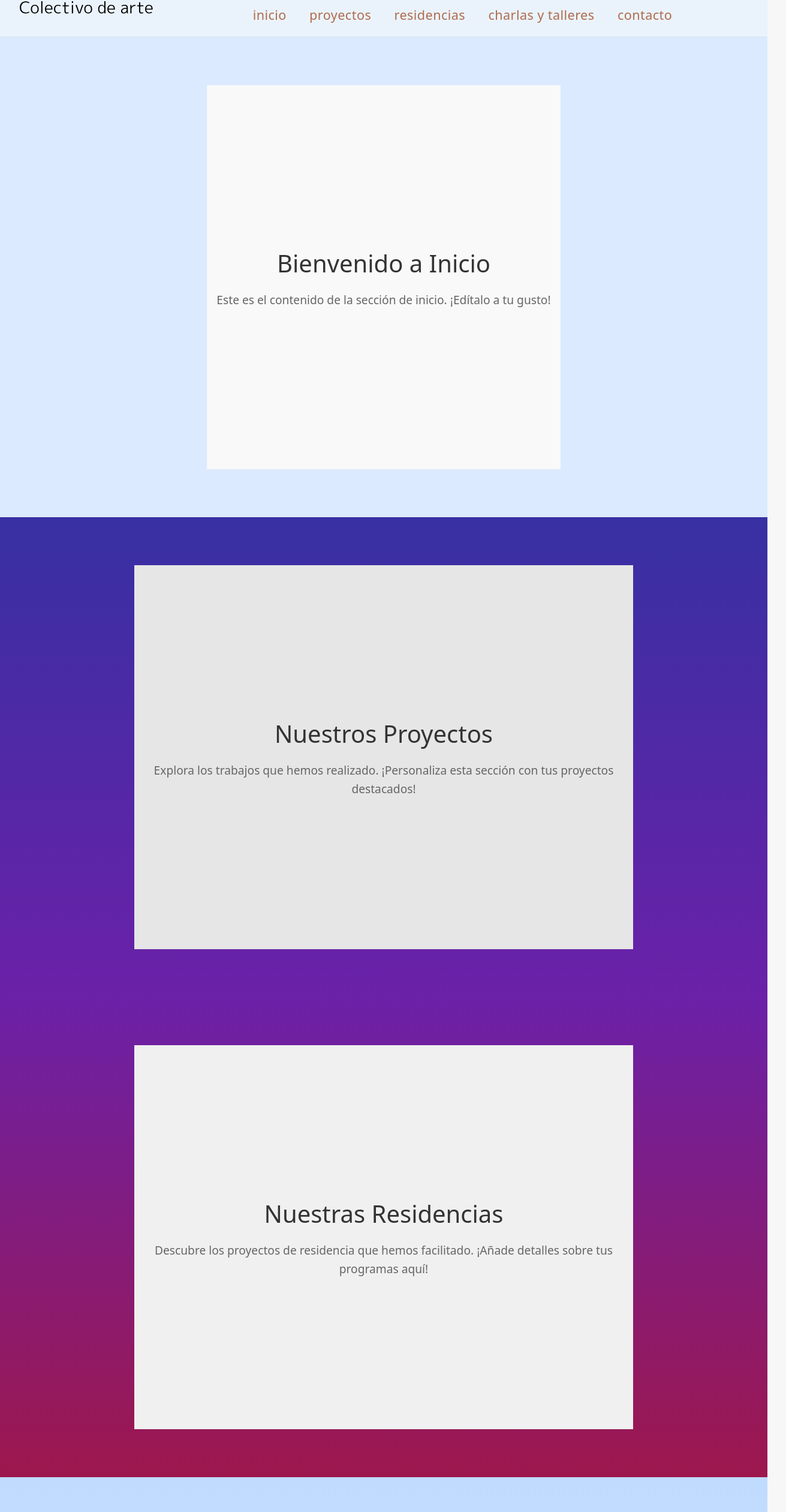
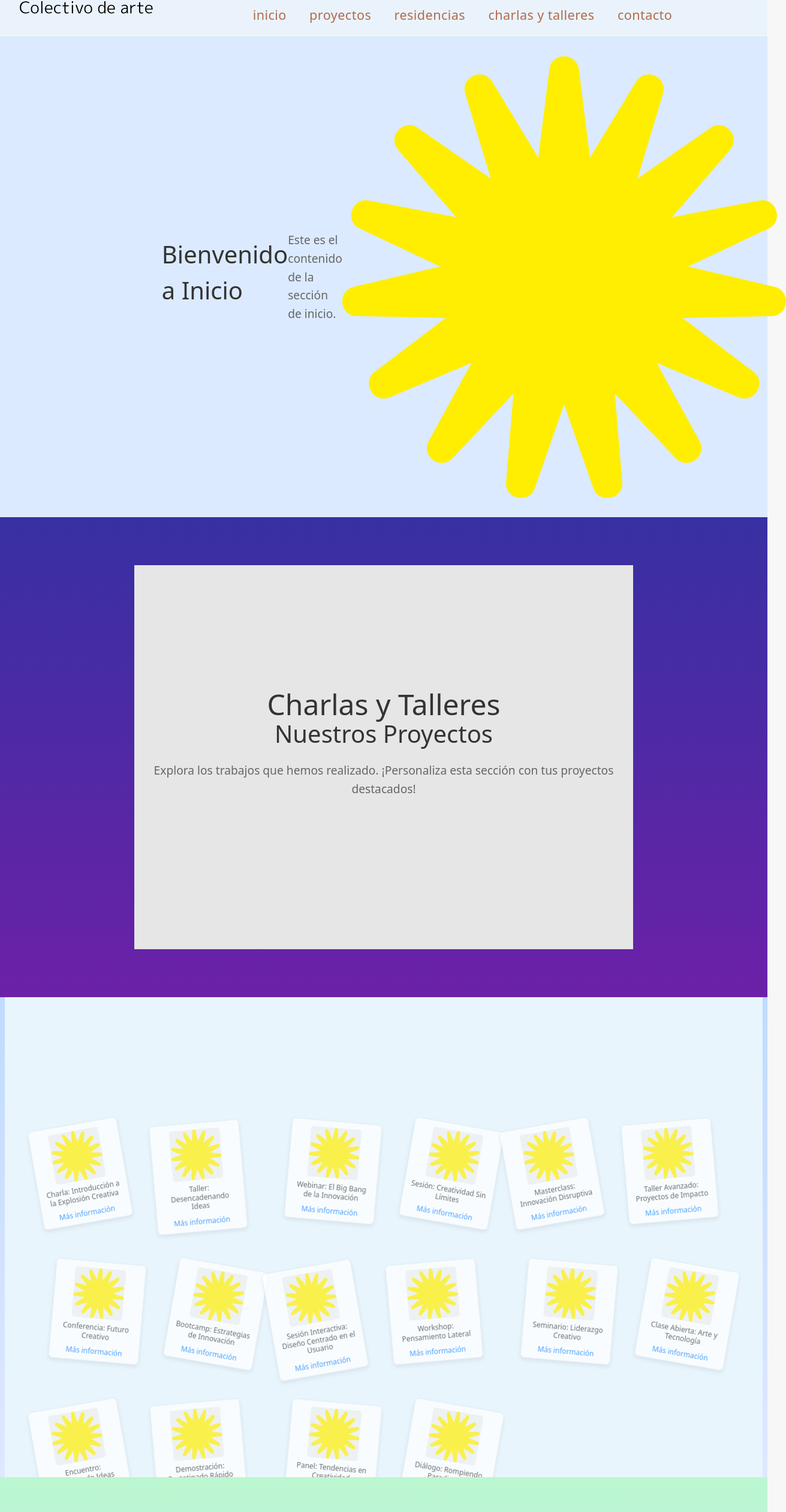
Before and after one commit to jescobedo-2004/caput-upac-website, a React (Vite) app: page / in a window 1280 px wide. Shown: the part 71-2591 px from the top of the page at 60% size, 1311 px wide, since content can reach past the window. Built offline with nearby package versions, Linux system fonts and the light colour scheme.

Commit message:
cambios 23/09

```diff
--- a/src/App.tsx
+++ b/src/App.tsx
@@ -11,18 +11,31 @@ export function App() {
     <>
       <Header />
       <div className="relative">
+        {/* Sección Inicio (vertical) */}
         <div className="sticky top-0 h-screen flex flex-col items-center justify-center bg-blue-100">
           <Inicio />
         </div>
-        <div className="sticky top-0 h-screen flex flex-col items-center justify-center bg-gradient-to-b from-indigo-800 to-purple-800 text-white">
-          <Proyectos />
+
+        {/* Contenedor para scroll horizontal: Proyectos y Residencias */}
+        <div className="sticky top-0 h-screen overflow-hidden">
+          <div className="w-full h-full flex overflow-x-scroll snap-x snap-mandatory">
+            {/* Proyectos (horizontal) */}
+            <div className="w-screen h-full flex-shrink-0 flex flex-col items-center justify-center bg-gradient-to-b from-indigo-800 to-purple-800 text-white snap-center">
+              <Proyectos />
+            </div>
+            {/* Residencias (horizontal) */}
+            <div className="w-screen h-full flex-shrink-0 flex flex-col items-center justify-center bg-gradient-to-b from-purple-800 to-pink-800 text-white snap-center">
+              <Residencias />
+            </div>
+          </div>
         </div>
-        <div className="sticky top-0 h-screen flex flex-col items-center justify-center bg-gradient-to-b from-purple-800 to-pink-800 text-white">
-          <Residencias />
-        </div>
+
+        {/* Sección Charlas y Talleres (vertical) */}
         <div className="sticky top-0 h-screen flex flex-col items-center justify-center bg-gradient-to-b from-blue-200 to-indigo-100 text-black">
           <CharlasYTalleres />
         </div>
+
+        {/* Sección Contacto (vertical) */}
         <div className="sticky top-0 h-screen flex flex-col items-center justify-center bg-gradient-to-b from-green-200 to-blue-200">
           <Contacto />
         </div>
--- a/src/components/CharlasYTalleres/CharlasYTalleres.module.css
+++ b/src/components/CharlasYTalleres/CharlasYTalleres.module.css
@@ -1,34 +1,125 @@
 .charlasYTalleresSection {
-  padding: 2rem 1rem;
-  text-align: center;
-  background-color: #e0e0e0;
-  min-height: 80vh;
+  min-height: 100vh;
   display: flex;
-  flex-direction: column;
+  flex-direction: column; /* Cambiado a columna para apilar título, tarjetas y botón */
   justify-content: center;
   align-items: center;
+  padding: 2rem;
+  box-sizing: border-box;
+  background-color: #e9f5fc; /* Color de fondo único para toda la sección */
 }
 
-.charlasYTalleresSection h1 {
-  font-size: 2.5rem;
-  color: #333;
-  margin-bottom: 1rem;
+.sectionTitle {
+  font-size: 3rem; /* Tamaño del título */
+  color: #333; /* Color del texto del título */
+  margin-bottom: 2rem; /* Espacio debajo del título */
+  text-align: center;
+  /*padding-top: 2rem;*/
 }
 
-.charlasYTalleresSection p {
-  font-size: 1.2rem;
-  color: #666;
-  max-width: 800px;
-  line-height: 1.6;
+/* Animación de entrada */
+@keyframes slide-in {
+  from {
+    transform: scale(0.85) rotate(var(--_rotate-from));
+    opacity: 0.7;
+  }
+  to {
+    transform: scale(1) rotate(0deg);
+    opacity: 1;
+  }
 }
 
-/* Media Queries para responsividad */
-@media (max-width: 768px) {
-  .charlasYTalleresSection h1 {
-    font-size: 2rem;
+.mainContainer {
+  --cols: 2;
+  display: grid;
+  grid-template-columns: repeat(var(--cols), minmax(0, 300px));
+  gap: 1.25rem;
+  padding-inline: 1.25rem;
+  padding-block: 75vh 50vh; /* Ajustado para dar espacio al scroll de las cards */
+  place-items: start;
+  width: 100%;
+  max-width: 1200px;
+  margin: 0 auto; /* Centrar el contenedor de la grilla */
+
+  /* Responsive columns */
+  @media (min-width: 720px)  { --cols: 4; }
+  @media (min-width: 1200px) { --cols: 6; }
+  @media (min-width: 1920px) { --cols: 8; }
+}
+
+.cardAnimationLayer {
+  display: grid;
+  gap: 0.5rem;
+
+  @media (prefers-reduced-motion: no-preference) {
+    animation: slide-in linear both;
+    animation-timeline: view();
+    animation-range: cover 0% contain 15%;
   }
 
-  .charlasYTalleresSection p {
-    font-size: 1rem;
+  /* Variables para la animación escalonada */
+  &:nth-of-type(2n + 1) { --_rotate-from: -5deg; transform-origin: 25% 100%; }
+  &:nth-of-type(2n)     { --_rotate-from: 5deg; transform-origin: 75% 100%; }
+
+  @media (min-width: 720px) {
+    &:nth-of-type(4n + 1) { --_rotate-from: -10deg; transform-origin: 50% 100%; }
+    &:nth-of-type(4n + 2) { --_rotate-from: -5deg; transform-origin: 25% 100%; }
+    &:nth-of-type(4n + 3) { --_rotate-from: 5deg; transform-origin: 75% 100%; }
+    &:nth-of-type(4n)     { --_rotate-from: 10deg; transform-origin: 50% 100%; }
   }
 }
+
+.card {
+  background: #ffffff;
+  border: 1px solid #d7e6f1;
+  padding-block: 0.75rem 0.5rem;
+  padding-inline: 0.75rem;
+  border-radius: 0.5rem;
+  box-shadow: 0 4px 8px rgba(0, 0, 0, 0.1);
+  text-align: center;
+}
+
+.card img {
+  background-color: #f0f0f0;
+  border-radius: 0.375rem;
+  margin-block-end: 0.5rem;
+  display: block;
+  margin-left: auto;
+  margin-right: auto;
+  max-width: 100%;
+  height: auto;
+}
+
+.card p {
+  color: #333;
+  line-height: 1.25;
+  font-size: 0.875rem;
+  margin-bottom: 0.5rem;
+}
+
+.card a {
+  font-size: 0.875rem;
+  line-height: 1.25;
+  color: #007bff;
+  text-decoration: none;
+}
+
+.card a:hover {
+  text-decoration: underline;
+}
+
+.showAllButton {
+  background-color: #007bff; /* Color de fondo del botón */
+  color: white;
+  padding: 0.75rem 1.5rem;
+  border: none;
+  border-radius: 0.375rem;
+  font-size: 1rem;
+  cursor: pointer;
+  margin-top: 2rem; /* Espacio encima del botón */
+  transition: background-color 0.3s ease;
+}
+
+.showAllButton:hover {
+  background-color: #0056b3;
+}
--- a/src/components/CharlasYTalleres/index.tsx
+++ b/src/components/CharlasYTalleres/index.tsx
@@ -2,11 +2,40 @@ import React from 'react';
 import styles from './CharlasYTalleres.module.css';
 
 export const CharlasYTalleres = () => {
+  const cardData = [
+    { title: "Charla: Introducción a la Explosión Creativa", link: "#" },
+    { title: "Taller: Desencadenando Ideas", link: "#" },
+    { title: "Webinar: El Big Bang de la Innovación", link: "#" },
+    { title: "Sesión: Creatividad Sin Límites", link: "#" },
+    { title: "Masterclass: Innovación Disruptiva", link: "#" },
+    { title: "Taller Avanzado: Proyectos de Impacto", link: "#" },
+    { title: "Conferencia: Futuro Creativo", link: "#" },
+    { title: "Bootcamp: Estrategias de Innovación", link: "#" },
+    { title: "Sesión Interactiva: Diseño Centrado en el Usuario", link: "#" },
+    { title: "Workshop: Pensamiento Lateral", link: "#" },
+    { title: "Seminario: Liderazgo Creativo", link: "#" },
+    { title: "Clase Abierta: Arte y Tecnología", link: "#" },
+    { title: "Encuentro: Conectando Ideas", link: "#" },
+    { title: "Demostración: Prototipado Rápido", link: "#" },
+    { title: "Panel: Tendencias en Creatividad", link: "#" },
+    { title: "Diálogo: Rompiendo Paradigmas", link: "#" },
+  ];
+
   return (
     <section id="charlasyTalleres" className={styles.charlasYTalleresSection}>
-      {/* Aquí puedes añadir el contenido de tu sección de Charlas y Talleres */}
-      <h1>Charlas y Talleres</h1>
-      <p>Descubre nuestras próximas charlas y talleres. ¡Información sobre eventos y registro aquí!</p>
+      <h1 className={styles.sectionTitle}>Charlas y Talleres</h1>
+      <div className={styles.mainContainer}>
+        {cardData.map((card, index) => (
+          <div key={index} className={styles.cardAnimationLayer}>
+            <article className={styles.card}>
+              <img src="/explosion.svg" alt="Explosión" height="100" width="100" />
+              <p>{card.title}</p>
+              <a href={card.link}>Más información</a>
+            </article>
+          </div>
+        ))}
+      </div>
+      <button className={styles.showAllButton}>Mostrar todo</button>
     </section>
   );
 };
--- a/src/components/Inicio/Inicio.module.css
+++ b/src/components/Inicio/Inicio.module.css
@@ -1,12 +1,17 @@
 .inicioSection {
-  padding: 2rem 1rem;
-  text-align: center;
-  background-color: #f9f9f9;
-  min-height: 80vh; /* Para que ocupe al menos la altura de la ventana */
+  min-height: 100vh; /* Asegura que la sección ocupe toda la altura de la ventana */
   display: flex;
-  flex-direction: column;
+  align-items: center;
   justify-content: center;
+  padding: 2rem;
+  box-sizing: border-box; /* Incluye el padding en el cálculo del tamaño */
+}
+
+.contentWrapper {
+  display: flex;
+  width: 100%;
   align-items: center;
+  justify-content: space-between; /* Empuja el contenido a los extremos */
 }
 
 .inicioSection h1 {
--- a/src/components/Inicio/index.tsx
+++ b/src/components/Inicio/index.tsx
@@ -1,12 +1,20 @@
 import React from 'react';
 import styles from './Inicio.module.css';
+import explosionStyles from '../Explosion/Explosion.module.css';
 
 export const Inicio = () => {
   return (
     <section id="inicio" className={styles.inicioSection}>
-      {/* Aquí puedes añadir el contenido de tu sección de Inicio */}
-      <h1>Bienvenido a Inicio</h1>
-      <p>Este es el contenido de la sección de inicio. ¡Edítalo a tu gusto!</p>
+      <div className={styles.contentWrapper}>
+        {/* Aquí puedes añadir el contenido de tu sección de Inicio */}
+        <h1>Bienvenido a Inicio</h1>
+        <p>Este es el contenido de la sección de inicio.</p>
+        <img
+          src="/explosion.svg"
+          alt="Explosión"
+          className={explosionStyles.explosion}
+        />
+      </div>
     </section>
   );
 };
```
Also changed, not shown: &.svg (added), src/components/scroll to bloom/stb.css (added), src/components/scroll to bloom/stb.html (added).
